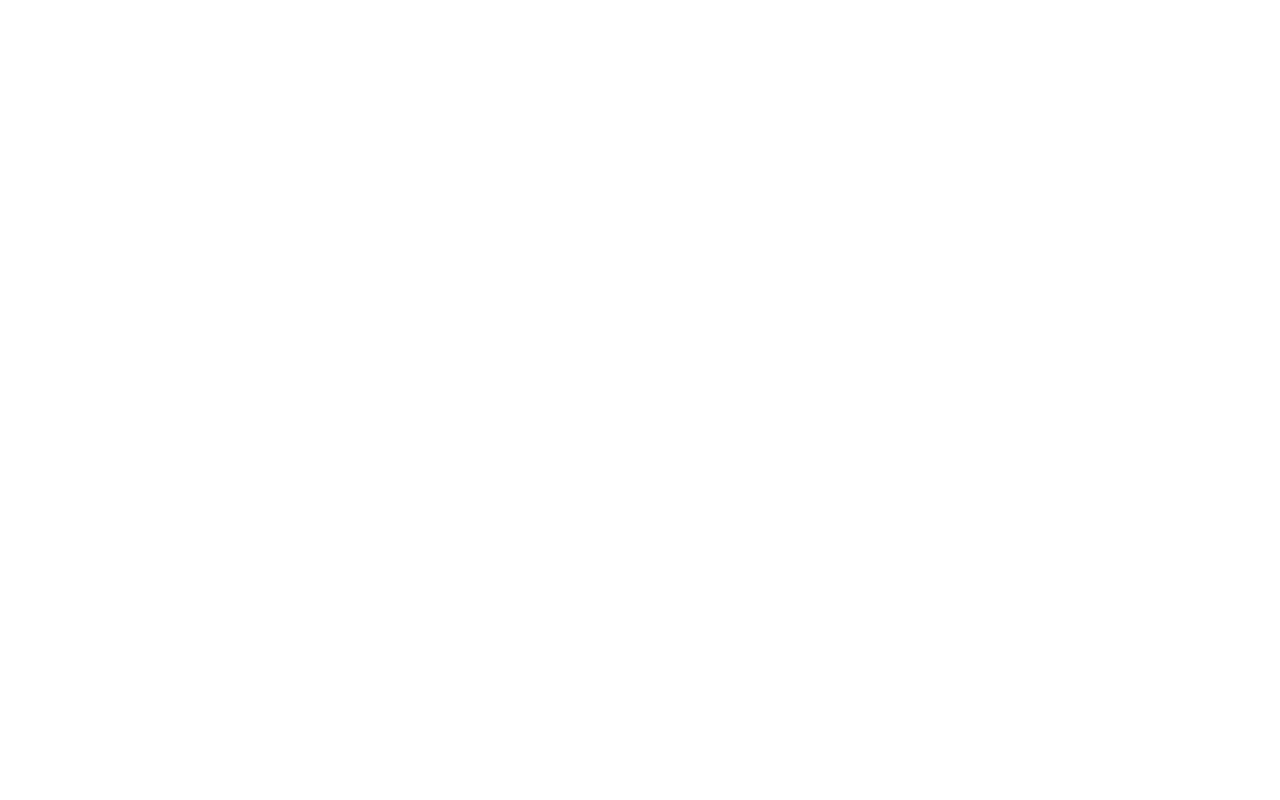
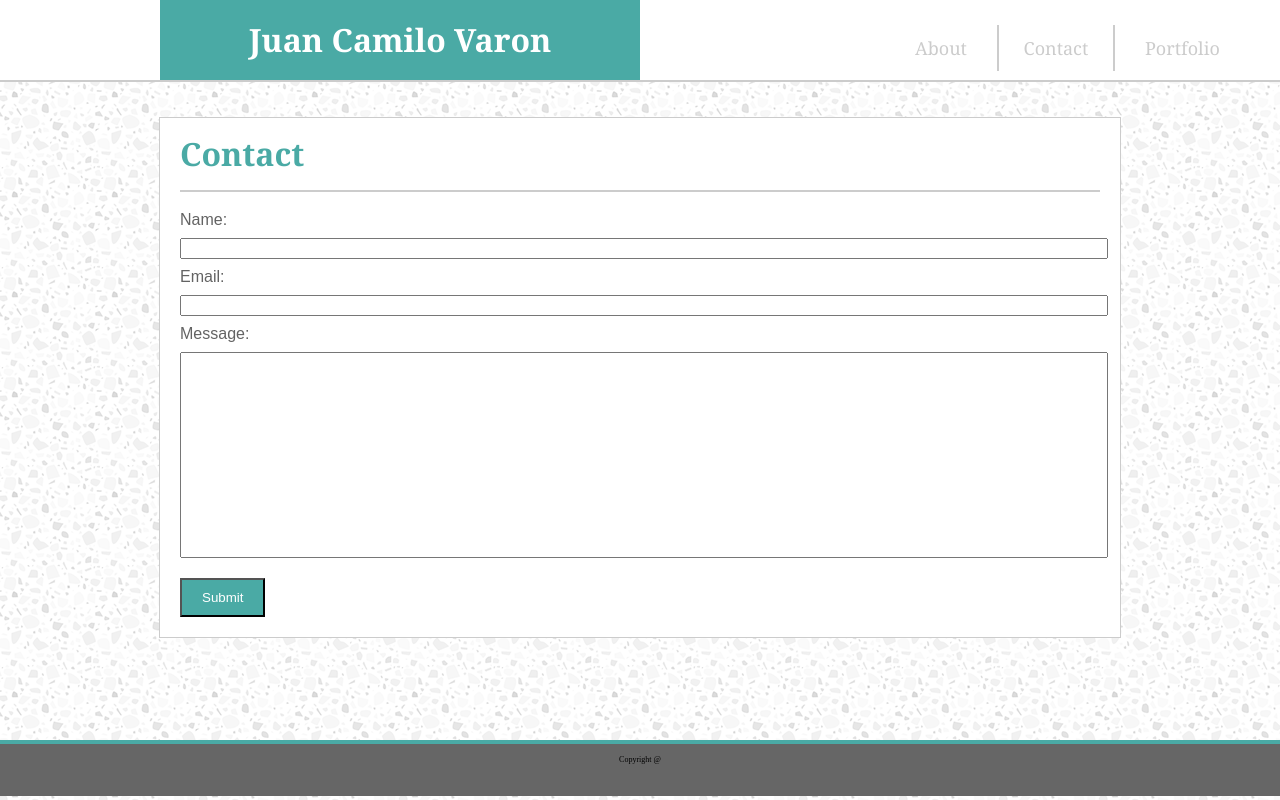
Before and after one commit to juan-camilo11/Basic-Portfolio2, a plain HTML site: page contact.html in a window 1280 px wide. Drawn offline with Linux system fonts and the light colour scheme.

Commit message:
contact is done

```diff
--- a/assets/css/style.css
+++ b/assets/css/style.css
@@ -67,6 +67,8 @@ footer {
 }
 
 h2 {
+
+    font-family: Georgia, 'Times New Roman', Times, serif;
     color: #4aaaa5;
     font-size: 32px;
     font-weight: bold;
@@ -80,12 +82,23 @@ h2 {
 
 .other-Text {
 
+
+    color: #636363;
     font-family: 'arial', 'Helvetica Neue', Helvetica, sans-serif;
 
 }
 
 article {
 
+    color: #636363;
+    margin-top: 20px;
+    margin-bottom: 20px;
+}
+
+form {
+
+    color: #636363;
+    font-family: 'arial', 'Helvetica Neue', Helvetica, sans-serif;
     margin-top: 20px;
     margin-bottom: 20px;
 }
@@ -136,3 +149,44 @@ a:hover, a:active {
     border-left: solid 2px #cccccc;
 
 }
+
+#userName {
+    margin-left: 20px;
+    margin-top: 10px;
+    margin-bottom: 10px;
+    width: 920px;
+
+}
+
+#userEmail {
+    margin-left: 20px;
+    margin-top: 10px;
+    margin-bottom: 10px;
+    width: 920px;
+
+}
+
+#message {
+    margin-left: 20px;
+    margin-top: 10px;
+    margin-bottom: 10px;
+    width: 920px;
+    height: 200px;
+
+}
+
+.contactHeaders {
+
+    margin-left: 20px;
+}
+
+#submitButton {
+
+    margin-top: 10px;
+    margin-left: 20px;
+    background: #4aaaa5;
+    color: #ffffff;
+    padding: 10px 20px;
+
+
+}
--- a/contact.html
+++ b/contact.html
@@ -0,0 +1,62 @@
+<!DOCTYPE html>
+
+<html>
+
+<head>
+    <meta charset="utf-8">
+    <link href="./assets/css/reset.css" rel="stylesheet" type="text/css">
+    <link href="./assets/css/style.css" rel="stylesheet" type="text/css">
+
+    <!--access a vast array of characters -->
+    <title>Contact</title>
+</head>
+
+<body>
+    <div class="content">
+        <header>
+            <h1>Juan Camilo Varon</h1>
+            <nav>
+                <a class="leftLink" href="./index.html" Title="About" target="_blank">About</a>
+                <a class="centerLink" href="./contact.html" Title="Contact Information" target="_blank">Contact</a>
+                <a class="rightLink" href="./portfolio.html" Title="Portfolio Information" target="_blank">Portfolio</a>
+
+            </nav>
+        </header>
+
+
+
+        <div class="Wrapper">
+
+
+            <form>
+
+                <h2>Contact</h2>
+                <p class="contactHeaders">Name:</p>
+                <input type="text" id="userName"><br>
+                <p class="contactHeaders">Email:</p>
+                <input type="email" id="userEmail"><br>
+                <p class="contactHeaders">Message:</p>
+                <input type="text" id="message"><br>
+                <input id="submitButton" type="submit" value="Submit"> <br>
+
+
+
+
+
+
+
+            </form>
+
+        </div>
+    </div>
+    <footer>
+        <h4>
+            Copyright @
+        </h4>
+
+    </footer>
+
+
+</body>
+
+</html>
```
Also changed, not shown: index.html (+1 -1 lines), portfolio.html (+52 -0 lines).
